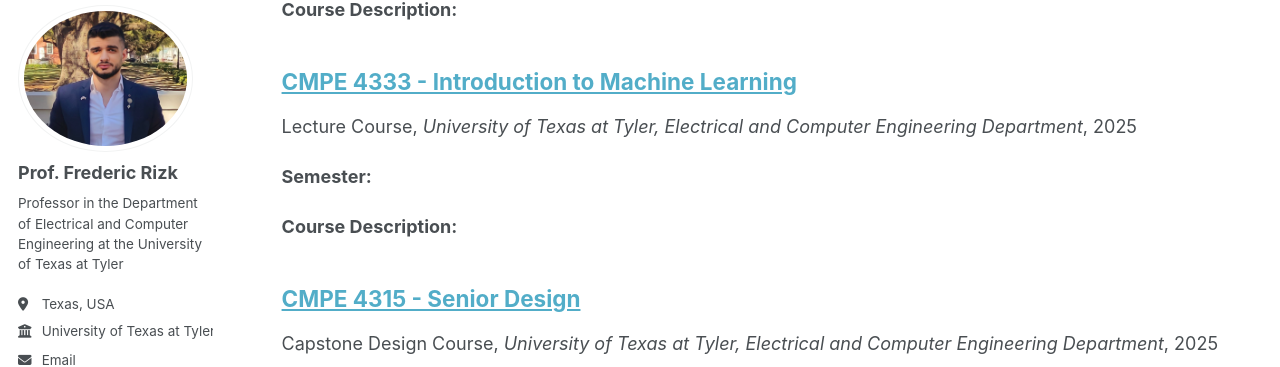
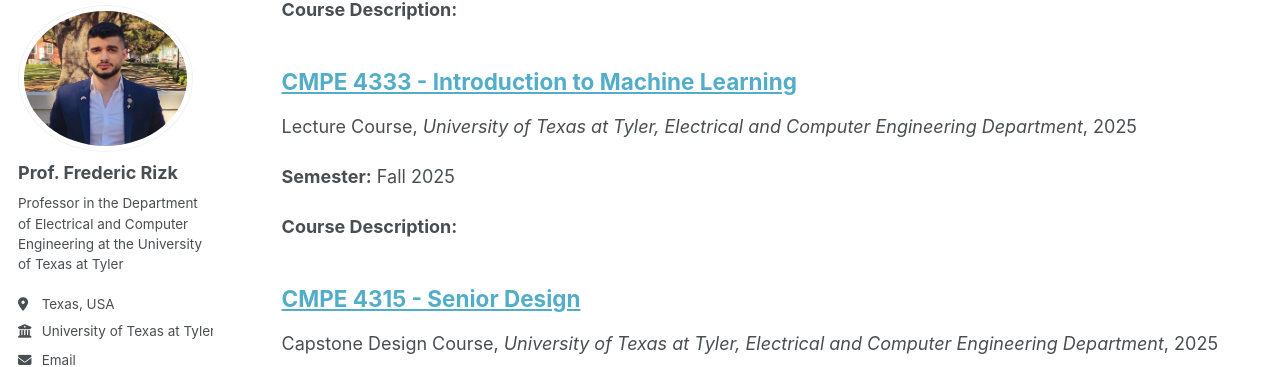
Before and after one commit to FredericRizk/CARISET.github.io, a Jekyll site: the page built from _pages/teaching.html, in a window 1280 px wide and 900 px high, scrolled down 446 px. Shown: the part 94-461 px from the top of the window. Built offline with Jekyll 4.4.1, drawn with Linux system fonts in a browser that asks for light colours; some web fonts are replaced; a script that is not in the unit is left out.

Commit message:
Update 2025-fall-teaching-cmpe-4333.md

```diff
--- a/_teaching/2025-fall-teaching-cmpe-4333.md
+++ b/_teaching/2025-fall-teaching-cmpe-4333.md
@@ -7,6 +7,7 @@ venue: "University of Texas at Tyler, Electrical and Computer Engineering Depart
 date: 2025-08-01
 location: "Tyler, Texas, USA"
 university: "University of Texas at Tyler"
+semester: "Fall 2025"
 ---
 **Course Description:**
 
```
